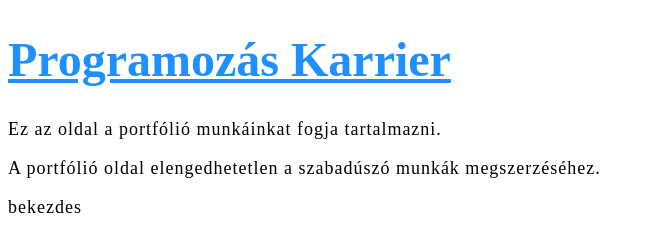
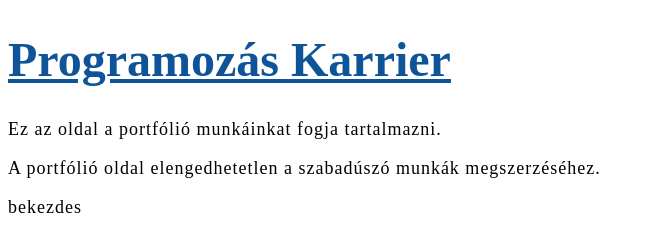
Before and after one commit to nice-Code-90/portfolio-oldal, a plain HTML site: page index.html in a window 1280 px wide. Shown: the whole page, without its empty margins (0-653 px from the left). Drawn offline with Linux system fonts and the light colour scheme.

Commit message:
h1 szín megváltoztatása

```diff
--- a/css/styles.css
+++ b/css/styles.css
@@ -3,7 +3,7 @@ html {
 }
 
 h1 {
-  color: dodgerblue;
+  color: rgba(15, 84, 153);
   text-decoration: underline;
   font-size: 4.8rem;
 }
```
